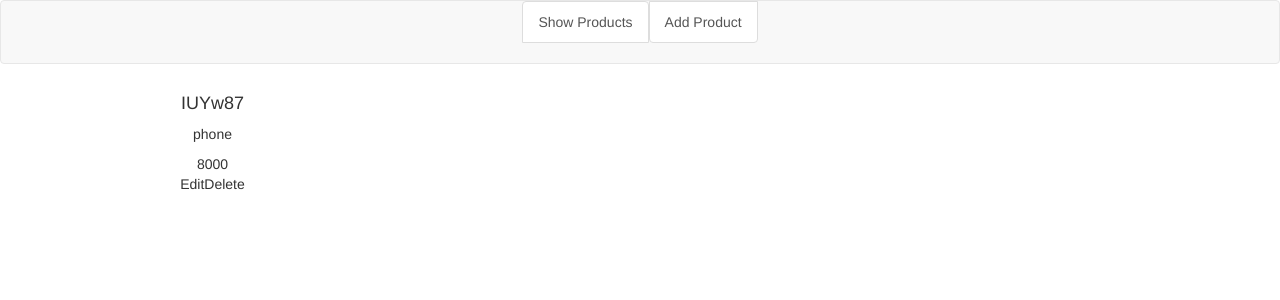
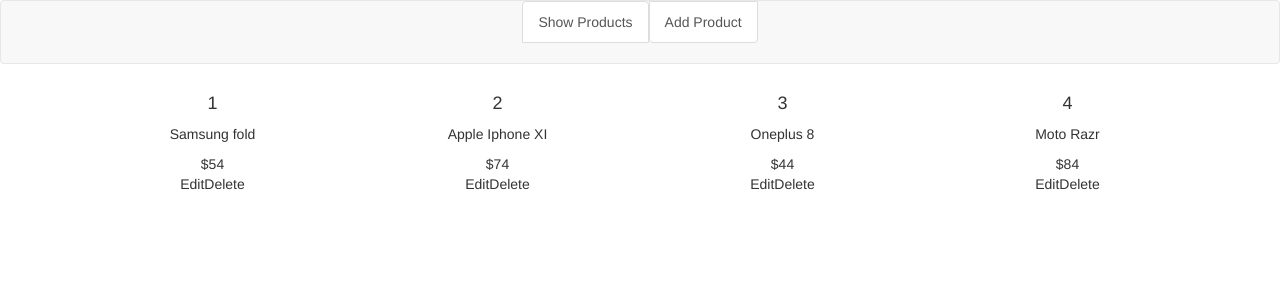
Before and after one commit to kunal-kashyap/React_Authorization, a React (Create React App) app: page / in a window 1280 px wide. Shown: the top 300 px of the page. Built offline with nearby package versions, Linux system fonts and the light colour scheme; no server answers; data requests are answered from the project's data file.

Commit message:
redux setup

```diff
--- /dev/null
+++ b/products.json
@@ -0,0 +1,24 @@
+{
+  "products": [
+    {
+      "id": 1,
+      "name": "Samsung fold",
+      "price": "$54"
+    },
+    {
+      "id": 2,
+      "name": "Apple Iphone XI",
+      "price": "$74"
+    },
+    {
+      "id": 3,
+      "name": "Oneplus 8",
+      "price": "$44"
+    },
+    {
+      "id": 4,
+      "name": "Moto Razr",
+      "price": "$84"
+    }
+  ]
+}
--- /dev/null
+++ b/src/Components/ShowProducts/APIs/action.js
@@ -0,0 +1,10 @@
+import {ACTION} from './constants'
+
+export const fetchProducts = (data) => {
+    return dispatch => {
+        dispatch({
+            type: ACTION.SHOW_PRODUCTS,
+            data,
+        })
+    }
+}
--- /dev/null
+++ b/src/Components/ShowProducts/APIs/constants.js
@@ -0,0 +1,3 @@
+export const ACTION = {
+    SHOW_PRODUCTS: 'SHOW_PRODUCTS'
+}
--- /dev/null
+++ b/src/Components/ShowProducts/APIs/reducer.js
@@ -0,0 +1,14 @@
+import get from 'lodash/get';
+
+import {ACTION} from './constants'
+
+export default function ProductsReducer(state = {name: "kunal"}, action){
+    switch(action.type) {
+        case ACTION.SHOW_PRODUCTS:
+            return { ...state, productsList: get(action,'data', [])}
+
+        default:
+            return state;
+    }
+
+}
--- /dev/null
+++ b/src/Components/ShowProducts/Product/index.js
@@ -0,0 +1,17 @@
+import React from 'react'
+
+const Product = (props) => {
+    return (
+        <div className="col-md-3 product">
+            <h4>{props.details.id}</h4>
+            <p>{props.details.name}</p>
+            <div>{props.details.price}</div>
+            <div>
+                <span>Edit</span>
+                <span>Delete</span>
+            </div>
+        </div>
+    )
+}
+
+export default Product
--- a/src/Components/ShowProducts/index.js
+++ b/src/Components/ShowProducts/index.js
@@ -1,30 +1,46 @@
 import React, { Component } from 'react'
 import axios from '../../axios'
+import { connect } from 'react-redux';
+import { bindActionCreators } from 'redux';
+import get from 'lodash/get';
+import isEmpty from 'lodash/isEmpty';
+
+import { fetchProducts } from './APIs/action'
+import Product from './Product'
 
 class ShowProduct extends Component{
+
+    state={
+        productsList: []
+    }
 
     componentDidMount() {
         this.loadhandler();
     }
 
     loadhandler = () => {
+
+        const {fetchProducts} = this.props;
         axios.get('/products')
-             .then((resp) => {console.log(resp.data)})
+             .then((resp) => {
+                 resp.status === 200 && fetchProducts(get(resp,'data',[]))
+             })
+             .catch(err => console.log("Error Occurred", err))
     }
 
     render() {
+        const {productsList} = this.props;
+
+        let Products = !isEmpty(productsList) && productsList.map((product) => {
+            return (
+                <Product details={product} />
+            )
+        })
+
         return(
             <div className="products-list">
                 <div className="container">
-                    <div className="col-md-3 product">
-                        <h4>IUYw87</h4>
-                        <p>phone</p>
-                        <div>8000</div>
-                        <div>
-                            <span>Edit</span>
-                            <span>Delete</span>
-                        </div>
-                    </div>
+                    {Products}
                 </div>
             </div>
         )
@@ -32,4 +48,16 @@
 
 }
 
-export default ShowProduct
+const mapStateToProps = state => {
+    return { productsList: get(state, 'ProductsReducer.productsList') };
+};
+
+const mapDispatchToProps = dispatch => {
+    return {
+        ...bindActionCreators({
+            fetchProducts
+        }, dispatch),
+    }
+};
+
+export default (connect(mapStateToProps, mapDispatchToProps)(ShowProduct))
--- a/src/dataSource/reducer.js
+++ b/src/dataSource/reducer.js
@@ -1,16 +1,10 @@
- import {actions} from './constants'
 
- const initialState = {
-     someArray: [],
- }
+import { combineReducers } from 'redux'
 
- const rootReducer = (state = initialState, action) => {
-    if(action.type === actions.DO_SOMETHING){
-       return {...state, didSomething: action.params}
-    }
-    else{
-        return state
-    }
- }
+import ProductsReducer from '../Components/ShowProducts/APIs/reducer'
+
+ const rootReducer = combineReducers({
+    ProductsReducer,
+ })
 
  export default rootReducer;
--- a/src/dataSource/store.js
+++ b/src/dataSource/store.js
@@ -1,7 +1,8 @@
-import { createStore } from 'redux';
+import { createStore, applyMiddleware, compose } from 'redux';
+import thunk from 'redux-thunk';
 
 import rootReducer from './reducer';
 
-const store = createStore(rootReducer);
+const store = createStore(rootReducer, compose(applyMiddleware(thunk),  window.__REDUX_DEVTOOLS_EXTENSION__ && window.__REDUX_DEVTOOLS_EXTENSION__()));
 
 export default store;
--- a/src/index.js
+++ b/src/index.js
@@ -1,11 +1,21 @@
 import React from 'react';
 import ReactDOM from 'react-dom';
+import { Provider } from 'react-redux';
+import { BrowserRouter } from 'react-router-dom';
+
 import './index.css';
 import App from './App';
 import * as serviceWorker from './serviceWorker';
-import { BrowserRouter } from 'react-router-dom';
 import './styles/bootstrap.css'
-ReactDOM.render(<BrowserRouter><App /></BrowserRouter>, document.getElementById('root'));
+import store from './dataSource/store'
+
+ReactDOM.render(
+    <Provider store={store}>
+        <BrowserRouter>
+            <App />
+        </BrowserRouter>
+    </Provider>
+, document.getElementById('root'));
 
 // If you want your app to work offline and load faster, you can change
 // unregister() to register() below. Note this comes with some pitfalls.
```
Also changed, not shown: package.json (+7 -2 lines), 1 other file (tests, documents, lock files or other folders).
